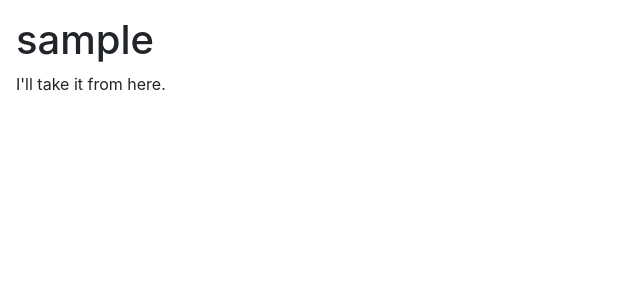
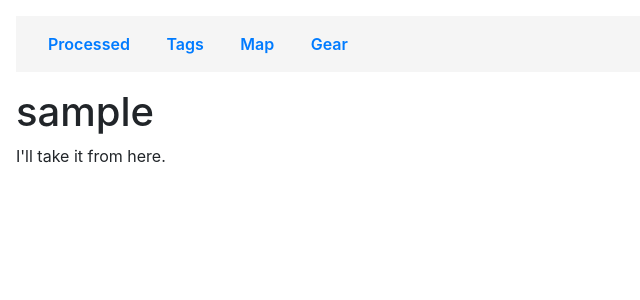
Before and after one commit to jacoduplessis/django-shutter, a Django app: page /start/ in a window 1280 px wide. Shown: the top 300 px of the page, without its empty margins (0-640 px from the left). Run offline with Django 3.2, Linux system fonts and the light colour scheme; the visitor is signed in with stand-in values (Sample User, id 1); parts of the project's set-up code (start-up, migrations or seed data) failed here and were passed over.

Commit message:
Add tag and gear views

```diff
--- a/tagger/fgcv/views.py
+++ b/tagger/fgcv/views.py
@@ -6,10 +6,35 @@ from django.contrib.auth.models import User
 from django.db.models.aggregates import Count
 from django.http import HttpResponseRedirect
 from django.urls import reverse
+from django.utils.functional import cached_property
 from django.views import generic
 
 from .models import Photo, Tag
 from .tasks import import_user_photos
+
+
+class StaffMixin(UserPassesTestMixin):
+    def test_func(self):
+        return self.request.user.is_authenticated and self.request.user.is_staff
+
+    def handle_no_permission(self):
+        return HttpResponseRedirect('/')
+
+
+class UserOverrideMixin:
+    @cached_property
+    def user(self):
+        custom_user_id = self.request.GET.get('user_id')
+        if custom_user_id and self.request.user.is_authenticated and self.request.user.is_staff:
+            user = User.objects.get(id=custom_user_id)
+        else:
+            user = self.request.user
+        return user
+
+    def get_context_data(self, **kwargs):
+        context = super().get_context_data(**kwargs)
+        context['user'] = self.user
+        return context
 
 
 class IndexView(generic.TemplateView):
@@ -25,33 +50,18 @@ class StartView(LoginRequiredMixin, generic.TemplateView):
     template_name = 'start.html'
 
 
-class ResultsView(LoginRequiredMixin, generic.TemplateView):
+class ResultsView(LoginRequiredMixin, UserOverrideMixin, generic.ListView):
     template_name = 'results.html'
+    model = Photo
+    paginate_by = 50
+    context_object_name = 'photos'
 
-    def get_context_data(self, **kwargs):
-        context = super().get_context_data(**kwargs)
-        custom_user_id = self.request.GET.get('user_id')
-        if custom_user_id and self.request.user.is_authenticated and self.request.user.is_staff:
-            user = User.objects.get(id=custom_user_id)
-        else:
-            user = self.request.user
-        context['user'] = user
-        context['photos'] = Photo.objects.filter(user=user, processed=True).prefetch_related('tags')
-        context['tags'] = (
-            Tag.objects.filter(user=user)
-                .values('description')
-                .annotate(count=Count('description'))
-                .order_by('-count')
-        )
-        return context
-
-
-class StaffMixin(UserPassesTestMixin):
-    def test_func(self):
-        return self.request.user.is_authenticated and self.request.user.is_staff
-
-    def handle_no_permission(self):
-        return HttpResponseRedirect('/')
+    def get_queryset(self):
+        return (Photo.objects
+                .filter(user=self.user, processed=True)
+                .prefetch_related('tags')
+                .order_by('-date_taken', '-time_taken')
+                )
 
 
 class AdminView(StaffMixin, generic.TemplateView):
@@ -82,18 +92,12 @@ class ImportUserPhotosView(StaffMixin, generic.View):
         return HttpResponseRedirect(reverse('hoofkantoor'))
 
 
-class MapView(LoginRequiredMixin, generic.TemplateView):
+class MapView(LoginRequiredMixin, UserOverrideMixin, generic.TemplateView):
     template_name = 'map.html'
 
     def get_context_data(self, **kwargs):
         context = super().get_context_data(**kwargs)
-        custom_user_id = self.request.GET.get('user_id')
-        if custom_user_id and self.request.user.is_authenticated and self.request.user.is_staff:
-            user = User.objects.get(id=custom_user_id)
-        else:
-            user = self.request.user
-        context['user'] = user
-
+        user = self.user
         photos = Photo.objects.filter(user=user, latitude__isnull=False, longitude__isnull=False)
         pins = []
         for photo in photos:
@@ -106,3 +110,26 @@ class MapView(LoginRequiredMixin, generic.TemplateView):
 
         context['pins'] = json.dumps(pins)
         return context
+
+
+class TagsView(LoginRequiredMixin, UserOverrideMixin, generic.ListView):
+    template_name = 'tags.html'
+    context_object_name = 'tags'
+
+    def get_queryset(self):
+        return (
+            Tag.objects.filter(user=self.user)
+                .values('description')
+                .annotate(count=Count('description'))
+                .order_by('-count')
+        )
+
+
+class GearView(LoginRequiredMixin, UserOverrideMixin, generic.TemplateView):
+    template_name = 'gear.html'
+
+    def get_context_data(self, **kwargs):
+        context = super().get_context_data(**kwargs)
+        context['lenses'] = Photo.objects.filter(user=self.user).values('lens').annotate(count=Count('lens')).order_by('-count')
+        context['cameras'] = Photo.objects.filter(user=self.user).values('camera').annotate(count=Count('camera')).order_by('-count')
+        return context
--- /dev/null
+++ b/tagger/templates/_nav.html
@@ -0,0 +1,18 @@
+<div class="nav">
+  <a href="{% url 'results' %}">Processed</a>
+  <a href="{% url 'tags' %}">Tags</a>
+  <a href="{% url 'map' %}">Map</a>
+  <a href="{% url 'gear' %}">Gear</a>
+</div>
+<style>
+  .nav {
+    background-color: whitesmoke;
+    padding: 1rem;
+    margin-bottom: 1rem;
+  }
+
+  .nav a {
+    font-weight: 600;
+    margin: 1rem;
+  }
+</style>
--- a/tagger/templates/base.html
+++ b/tagger/templates/base.html
@@ -389,7 +389,9 @@
   </style>
 </head>
 <body>
+{% include '_nav.html' %}
 {% include '_messages.html' %}
 {% block content %}{% endblock content %}
+
 </body>
 </html>
--- a/tagger/urls.py
+++ b/tagger/urls.py
@@ -25,6 +25,8 @@ urlpatterns = [
     path('start/', views.StartView.as_view(), name='start'),
     path('results/', views.ResultsView.as_view(), name='results'),
     path('map/', views.MapView.as_view(), name='map'),
-    path('', views.IndexView.as_view(), name='index')
+    path('tags/', views.TagsView.as_view(), name='tags'),
+    path('gear/', views.GearView.as_view(), name='gear'),
+    path('', views.IndexView.as_view(), name='index'),
 
 ]
```
Also changed, not shown: tagger/templates/_pagination.html (added, +10 -0 lines), tagger/templates/gear.html (added, +22 -0 lines), tagger/templates/results.html (+6 -6 lines), tagger/templates/tags.html (added, +11 -0 lines).
